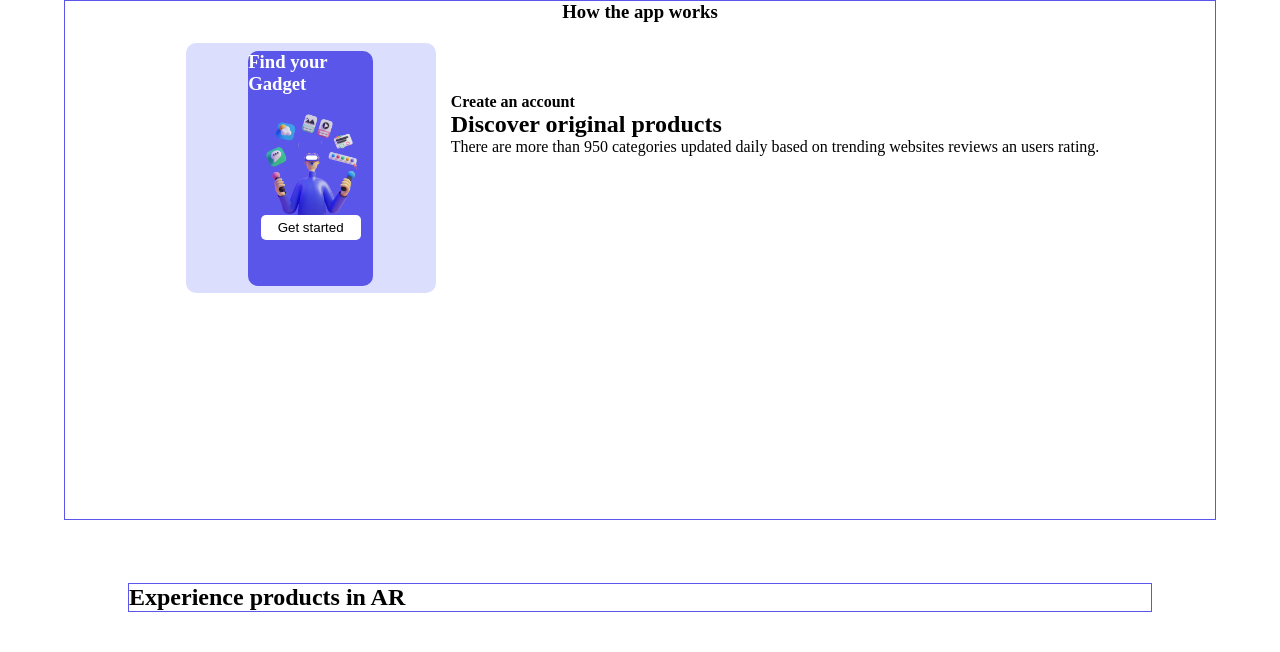
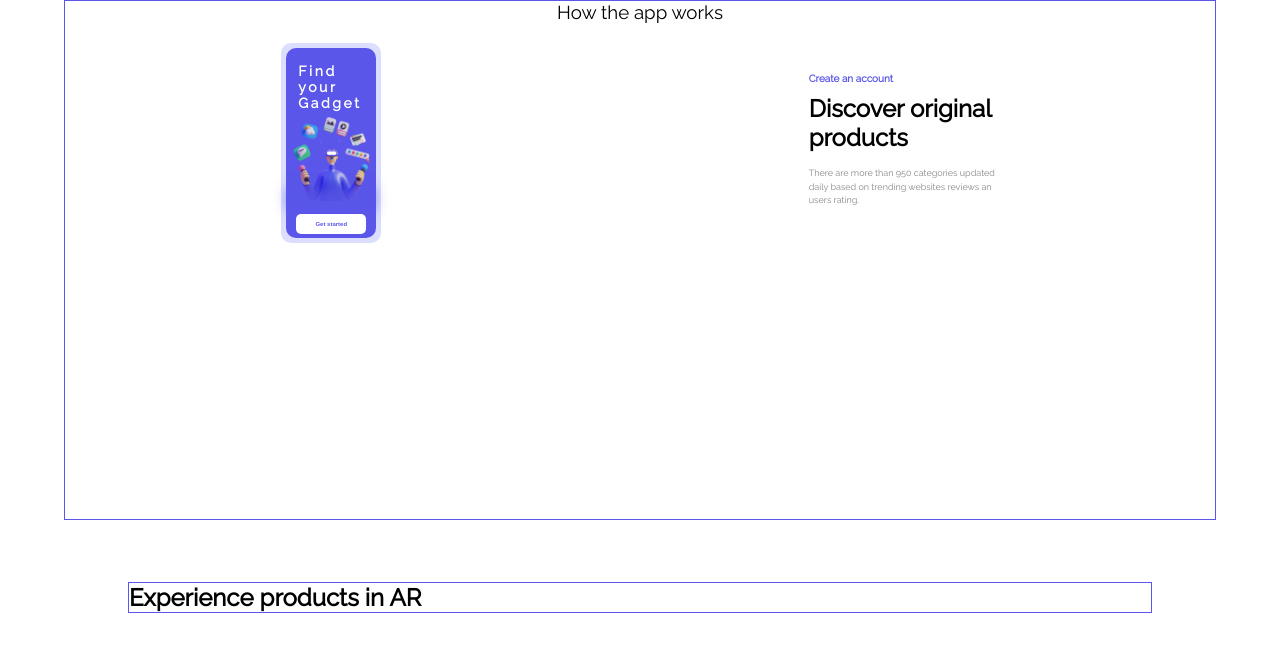
Before and after one commit to RafaRomero8/Maquetado-react, a React (Create React App) app: page / in a window 1280 px wide. Shown: the top 652 px of the page. Built offline with nearby package versions, Linux system fonts and the light colour scheme.

Commit message:
first section

```diff
--- a/public/index.html
+++ b/public/index.html
@@ -3,6 +3,12 @@
   <head>
     <meta charset="utf-8" />
     <link rel="icon" href="%PUBLIC_URL%/favicon.ico" />
+    <link rel="preconnect" href="https://fonts.googleapis.com" />
+    <link rel="preconnect" href="https://fonts.gstatic.com" crossorigin />
+    <link
+      href="https://fonts.googleapis.com/css2?family=Raleway:wght@224;300;400;494&display=swap"
+      rel="stylesheet"
+    />
     <meta name="viewport" content="width=device-width, initial-scale=1" />
     <meta name="theme-color" content="#000000" />
     <meta
--- a/src/App.css
+++ b/src/App.css
@@ -3,18 +3,25 @@
   --violeta: #5956e9;
   --rosa: #fab8c3;
   --blanquesco: #dcdefe;
+  --subtitle: #000000;
+  --parrafo: #868686;
 }
 * {
   box-sizing: border-box;
   margin: 0;
   padding: 0;
 }
+html {
+  font-family: "raleway", sans-serif; /*fuente base DM Sans*/
+}
+
 .main,
 .section_first,
 .section_second,
 .section_first-back,
 .section_first-gadget,
-.section_first-container {
+.section_first-container,
+.section_first-blurred {
   display: flex;
 }
 .main {
@@ -31,10 +38,15 @@
   align-items: center;
   border: 1px solid var(--violeta);
 }
+
+.section_first h3 {
+  font-family: raleway;
+  font-weight: 500;
+}
 .section_first-container {
   margin-top: 20px;
   width: 100%;
-  justify-content: center;
+  justify-content: space-around;
 }
 
 .section_first-back {
@@ -42,46 +54,82 @@
   margin: 0 0 0 10px;
   align-items: center;
   justify-content: center;
-  width: 250px;
-  height: 250px;
+  width: 100px;
+  height: 200px;
   background-color: var(--blanquesco);
 }
 .section_first-gadget {
   border-radius: 10px;
-  /* height: 15em;
-  width: 8em; */
-  height: 235px;
-  width: 125px;
+  height: 190px;
+  width: 90px;
   flex-direction: column;
   align-items: center;
-  /* justify-content: flex-start; */
   background-color: var(--violeta);
 }
 .section_first-gadget h3 {
+  padding-top: 15px;
+  padding-left: 12px;
+  font-size: clamp(4px, 12vw, 14px);
+  font-weight: 600;
+  letter-spacing: 0.2vw;
   color: white;
 }
 .section_first-description {
-  margin: 50px 5px 50px 15px;
+  width: 200px;
+  margin: 30px 0 50px 15px;
 }
-.section_first-image {
-  height: auto;
-  width: auto;
-  max-width: 250px;
-  max-height: 120px;
-
-  /* padding: clamp(5px, 1vw, 25px);
-  width: clamp(200px, 8vw, 300px); */
+.section_first-description h2,
+h3 {
+  color: var(--subtitle);
 }
 
+.section_first-description h2,
+p {
+  font-family: raleway;
+}
+
+.section_first-description p {
+  margin-top: 15px;
+  line-height: 1.5;
+  font-size: clamp(9px, 10vw, 9px);
+  color: var(--parrafo);
+}
+.section_first-description h4 {
+  font-size: clamp(10px, 10vw, 10px);
+  margin-bottom: 10px;
+  color: var(--violeta);
+}
+
+.section_first-image {
+  height: 100px;
+  width: 100px;
+  /* max-width: 270px; */
+  /* max-height: 160px; */
+  margin-top: -10px;
+  justify-content: center;
+}
+.section_first-blurred {
+  margin-top: 9px;
+  align-items: center;
+  justify-content: center;
+  height: 30px;
+  width: 90px;
+  box-shadow: 0px -25px 14px -3px rgba(89, 86, 233, 0.9);
+  -webkit-box-shadow: 0px -25px 14px -3px rgba(89, 86, 233, 0.9);
+  -moz-box-shadow: 0px -25px 14px -3px rgba(89, 86, 233, 0.9);
+}
 .section_first-button {
   background-color: white;
+  color: var(--violeta);
   text-decoration: none;
+  font-size: 6px;
+  font-weight: bold;
   border: none;
   border-radius: 5px;
   cursor: pointer;
   text-decoration: none;
-  height: 25px;
-  width: 100px;
+  height: 20px;
+  width: 70px;
 }
 /* -------------------------------------------- */
 
--- a/src/App.js
+++ b/src/App.js
@@ -19,7 +19,10 @@
           <div className='section_first-gadget'>
            <h3>Find your Gadget</h3>
             <img className='section_first-image' src={man}></img>
-             <button className='section_first-button'>Get started</button>
+            <div className='section_first-blurred'>
+            <button className='section_first-button'>Get started</button>
+            </div>
+
           </div>
 
         </div>
```
